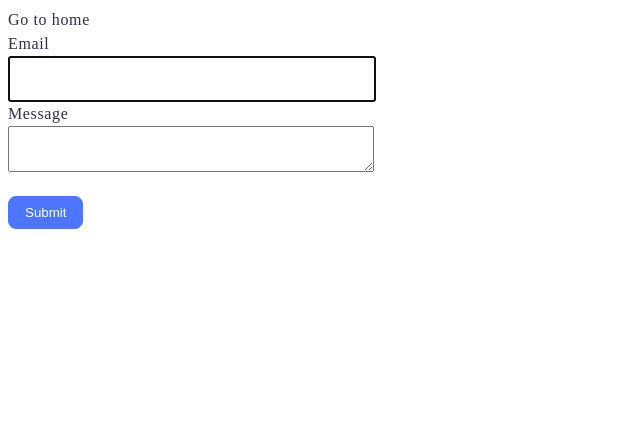
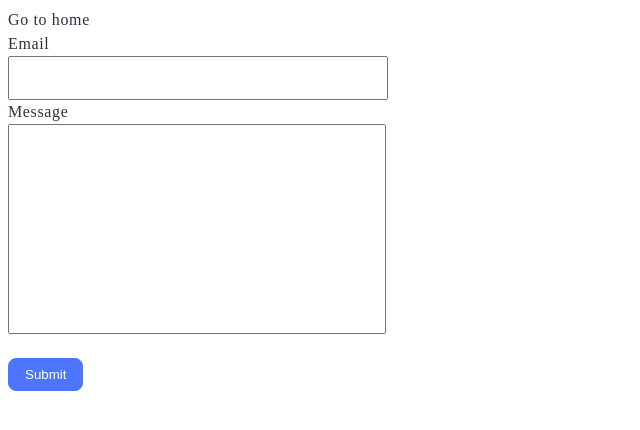
Before and after one commit to Iryna-Pavlyk/goit-js-hw-09, a website built with Vite: page src/2-form.html in a window 1280 px wide. Shown: the whole page, without its empty margins (0-640 px from the left). Built offline with nearby package versions, Linux system fonts and the light colour scheme.

Commit message:
Update 2-form.css

```diff
--- a/src/css/2-form.css
+++ b/src/css/2-form.css
@@ -11,9 +11,20 @@ input,
 textarea {
   display: flex;
   width: 360px;
-  height: 40px;
   justify-content: center;
   align-items: center;
+  outline: transparent;
+  padding: 8px 8px;
+  font-size: 16px;
+  font-style: normal;
+  font-weight: 400;
+  line-height: 1.5; /* 150% */
+  letter-spacing: 0.04em;
+  color: #2e2f42;
+}
+
+textarea {
+  resize: none;
 }
 
 button {
```
